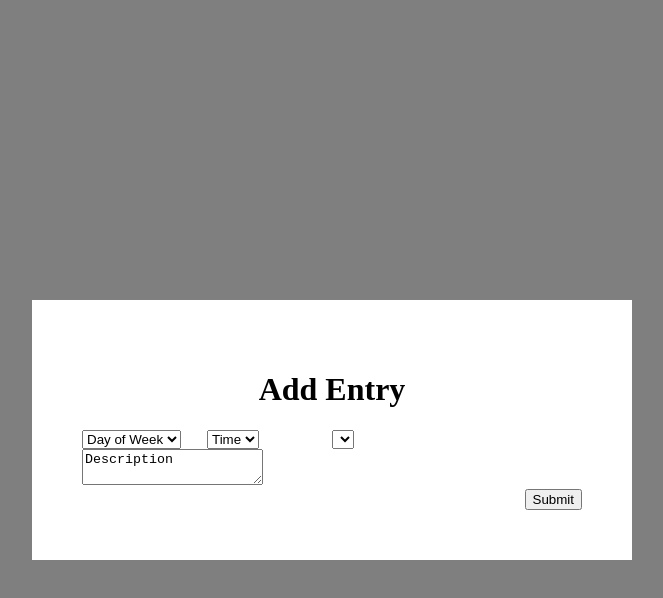
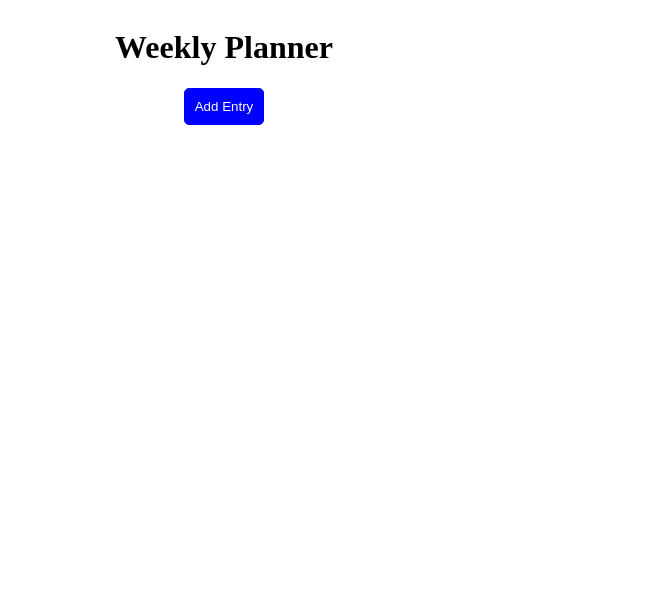
Before and after one commit to Stran1025/weekly-planner, a website: page weekly-planner/index.html in a window 1280 px wide. Shown: the whole page, without its empty margins (416-1079 px from the left). Drawn offline with Linux system fonts and the light colour scheme.

Commit message:
Javascript

```diff
--- a/weekly-planner/index.html
+++ b/weekly-planner/index.html
@@ -8,7 +8,7 @@
   <link href="styles.css" rel="stylesheet">
 </head>
 <body>
-  <div class="container hidden p-relative">
+  <div class="container p-relative">
     <div class="row">
       <div class="col-full text-center">
         <h1 class="">Weekly Planner</h1>
@@ -22,7 +22,8 @@
       </div>
     </div>
   </div>
-  <div class="container">
+  <div class="container hidden" id="modal">
+    <form id="entry-form">
       <div class="col-full overlay"></div>
       <div class="modal">
         <div class="row">
@@ -46,38 +47,39 @@
           <div class="col-fourth">
             <select>
               <option value="">Time</option>
-            <option></option>
-            <option></option>
-            <option></option>
-            <option></option>
-            <option></option>
-            <option></option>
-            <option></option>
-            <option></option>
-            <option></option>
-            <option></option>
-            <option></option>
-            <option></option>
+              <option value="1">1:00</option>
+              <option value="2">2:00</option>
+              <option value="3">3:00</option>
+              <option value="4">4:00</option>
+              <option value="5">5:00</option>
+              <option value="6">6:00</option>
+              <option value="7">7:00</option>
+              <option value="8">8:00</option>
+              <option value="9">9:00</option>
+              <option value="10">10:00</option>
+              <option value="11">11:00</option>
+              <option value="12">12:00</option>
             </select>
           </div>
           <div class="col-fourth">
             <select>
-            <option></option>
-            <option></option>
+              <option value="am">AM</option>
+              <option value="pm">PM</option>
             </select>
           </div>
         </div>
         <div class="row">
           <div class="col-full">
-          <textarea>Description</textarea>
+            <textarea rows="7">Description</textarea>
           </div>
         </div>
         <div class="row">
           <div class="col-full text-right">
-          <button id="submit-button text-center button">Submit</button>
+            <button type="submit" id="submit-button" class="text-center button">Submit</button>
           </div>
         </div>
       </div>
+    </form>
   </div>
 
   <script src="main.js"></script>
--- a/weekly-planner/main.js
+++ b/weekly-planner/main.js
@@ -0,0 +1,14 @@
+var $addEntryButton = document.querySelector('#add-entry');
+var $modal = document.querySelector('#modal');
+var $submitButton = document.querySelector('#submit-button');
+var $form = document.querySelector('#entry-form');
+
+$addEntryButton.addEventListener('click', handleEntry);
+function handleEntry(event) {
+  $modal.classList.remove('hidden');
+}
+
+$form.addEventListener('submit', handleSubmit);
+function handleSubmit(event) {
+  $modal.classList.add('hidden');
+}
--- a/weekly-planner/styles.css
+++ b/weekly-planner/styles.css
@@ -61,3 +61,7 @@
   background-color: white;
   padding: 50px;
 }
+
+textarea {
+  width: 100%;
+}
```
Lines whose indentation alone changed are shown as unchanged.
